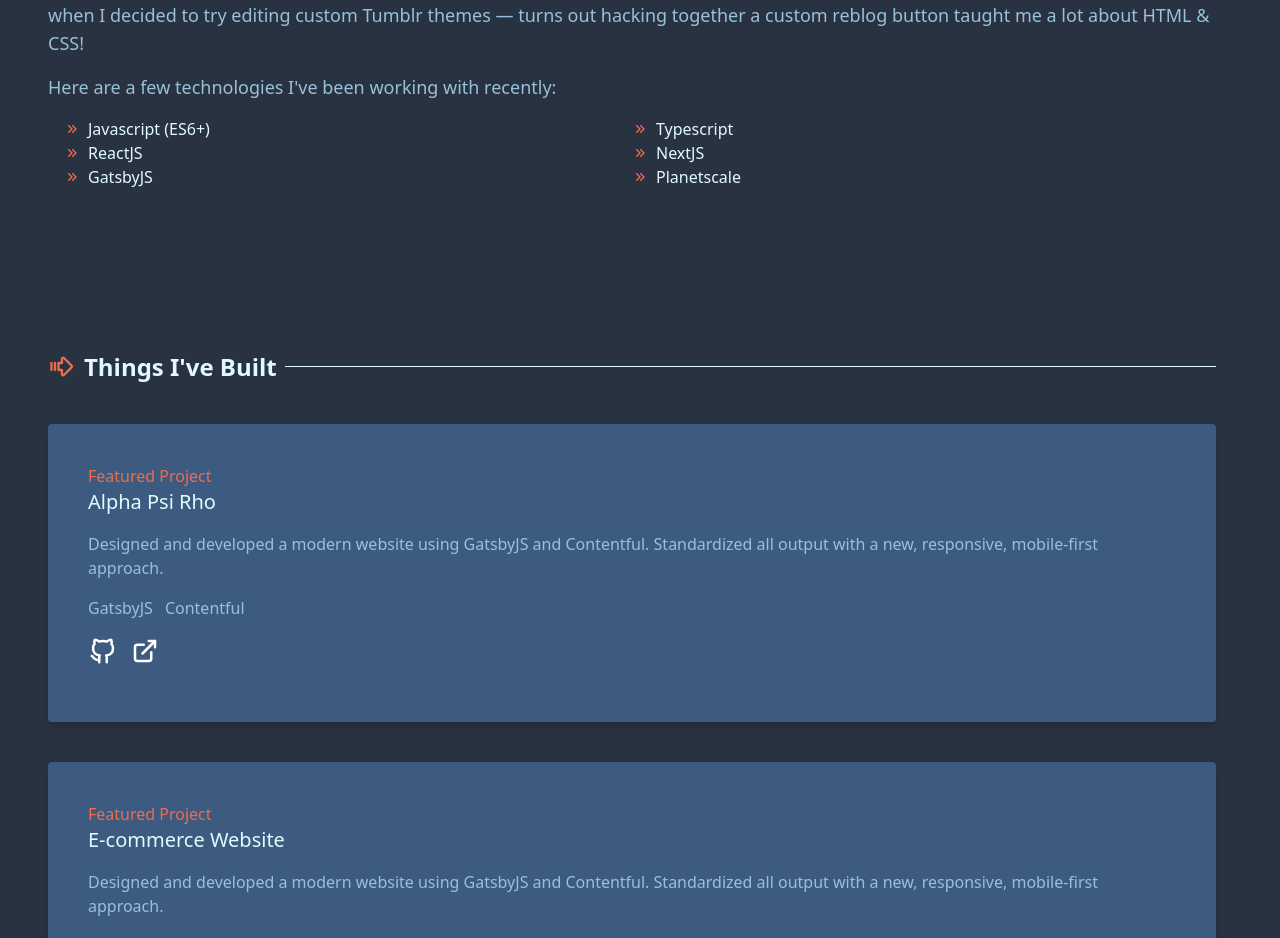
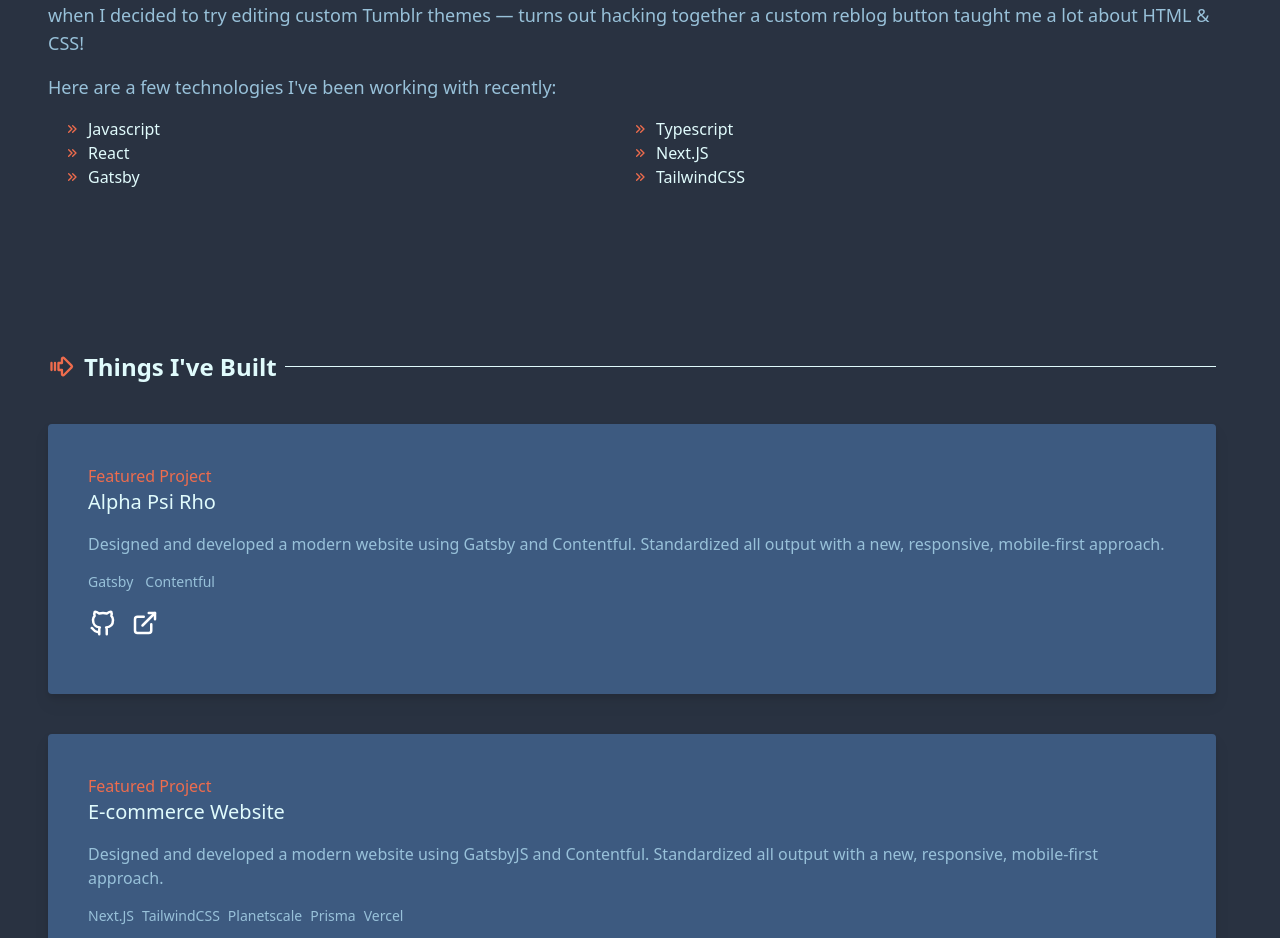
Before and after one commit to isaiahaquino/react-portfolio, a Next.js app: page / in a window 1280 px wide. Shown: the part 870-1808 px from the top of the page. Built offline with nearby package versions, Linux system fonts and the light colour scheme.

Commit message:
text sizing

```diff
--- a/app/page.tsx
+++ b/app/page.tsx
@@ -38,7 +38,7 @@
         <ul className='text-white grid grid-cols-2 mx-4 my-4'>
           <li className='flex items-center gap-2'>
             <TbChevronsRight color='#ee6c4d' />
-            Javascript (ES6+)
+            Javascript
           </li>
           <li className='flex items-center gap-2'>
             <TbChevronsRight color='#ee6c4d' />
@@ -46,19 +46,19 @@
           </li>
           <li className='flex items-center gap-2'>
             <TbChevronsRight color='#ee6c4d' />
-            ReactJS
+            React
           </li>
           <li className='flex items-center gap-2'>
             <TbChevronsRight color='#ee6c4d' />
-            NextJS
+            Next.JS
           </li>
           <li className='flex items-center gap-2'>
             <TbChevronsRight color='#ee6c4d' />
-            GatsbyJS
+            Gatsby
           </li>
           <li className='flex items-center gap-2'>
             <TbChevronsRight color='#ee6c4d' />
-            Planetscale
+            TailwindCSS
           </li>
         </ul>
       </section>
@@ -74,9 +74,9 @@
           <div className='px-10 py-10'>
             <p className='text-orange'>Featured Project</p>
             <h1 className='text-white text-xl'>Alpha Psi Rho</h1>
-            <p className='text-blue-light my-4'>Designed and developed a modern website using GatsbyJS and Contentful. Standardized all output with a new, responsive, mobile-first approach.</p>
-            <ul className='text-blue-light flex gap-3'>
-              <li>GatsbyJS</li>
+            <p className='text-blue-light my-4'>Designed and developed a modern website using Gatsby and Contentful. Standardized all output with a new, responsive, mobile-first approach.</p>
+            <ul className='text-blue-light flex text-sm gap-3'>
+              <li>Gatsby</li>
               <li>Contentful</li>
             </ul>
             <ul className='my-4 flex gap-3'>
@@ -98,11 +98,12 @@
             <p className='text-orange'>Featured Project</p>
             <h1 className='text-white text-xl'>E-commerce Website</h1>
             <p className='text-blue-light my-4'>Designed and developed a modern website using GatsbyJS and Contentful. Standardized all output with a new, responsive, mobile-first approach.</p>
-            <ul className='text-blue-light flex gap-3'>
-              <li>NextJS</li>
+            <ul className='text-blue-light text-sm flex gap-x-2 flex-wrap'>
+              <li>Next.JS</li>
               <li>TailwindCSS</li>
               <li>Planetscale</li>
               <li>Prisma</li>
+              <li>Vercel</li>
             </ul>
             <ul className='my-4 flex gap-3'>
               <li>
@@ -123,7 +124,7 @@
             <p className='text-orange'>Featured Project</p>
             <h1 className='text-white text-xl'>Worlde Clone</h1>
             <p className='text-blue-light my-4'>Designed and developed a modern website using GatsbyJS and Contentful. Standardized all output with a new, responsive, mobile-first approach.</p>
-            <ul className='text-blue-light flex gap-3'>
+            <ul className='text-blue-light flex gap-x-2 text-sm'>
               <li>HTML</li>
               <li>CSS</li>
               <li>Javascript</li>
```
